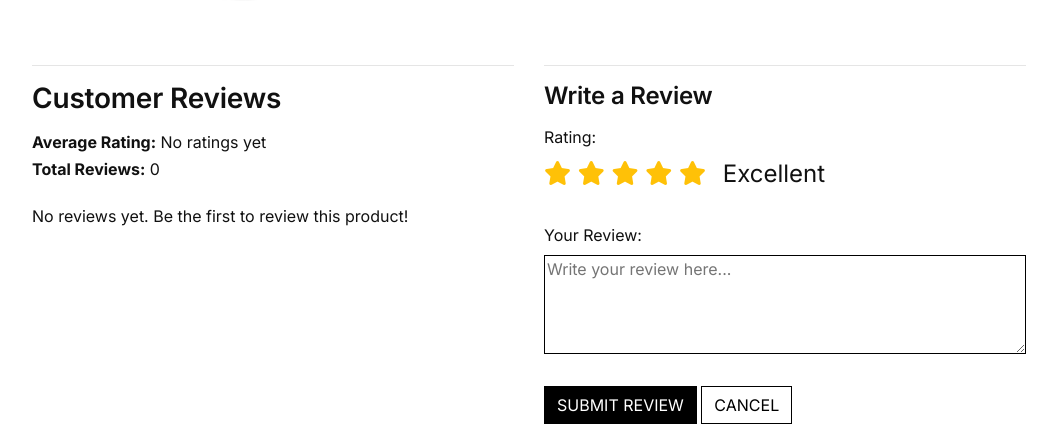
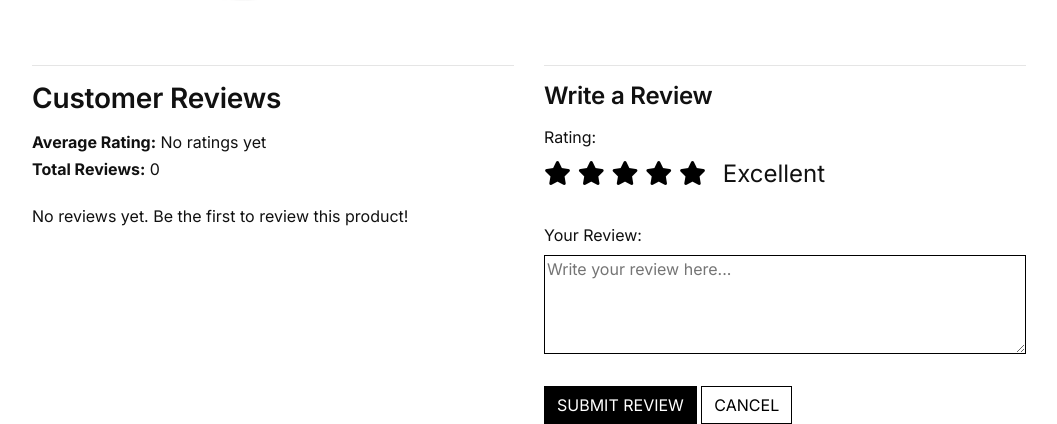
Before and after one commit to jtraveler/project-5-enhanced, a Django app: page /products/12/ in a window 1280 px wide. Shown: the part 841-1265 px from the top of the page, without its empty margins (111-1168 px from the left). Run offline with Django 4.2, Linux system fonts and the light colour scheme; the visitor is signed in with stand-in values (Sample User, id 1); data comes from the database, SQL or seed files in the repository; data that the repository does not hold is empty; some libraries are stand-ins or nearby versions.

Commit message:
feat: Updated the styling of the stars to be black to fit the design theme

```diff
--- a/products/templates/products/product_detail.html
+++ b/products/templates/products/product_detail.html
@@ -199,9 +199,9 @@
                             <h5 class="card-title">
                                 {% for i in "12345" %}
                                     {% if i|add:0 <= review.rating %}
-                                        <i class="fas fa-star text-warning"></i>
+                                        <i class="fas fa-star star-icon"></i>
                                     {% else %}
-                                        <i class="far fa-star text-warning"></i>
+                                        <i class="far fa-star star-icon-empty"></i>
                                     {% endif %}
                                 {% endfor %}
                             </h5>
@@ -261,11 +261,11 @@
                         <div class="form-group">
                             <label>Rating:</label>
                             <div class="star-rating mb-3">
-                                <i class="fas fa-star text-warning star-select" data-rating="1"></i>
-                                <i class="fas fa-star text-warning star-select" data-rating="2"></i>
-                                <i class="fas fa-star text-warning star-select" data-rating="3"></i>
-                                <i class="fas fa-star text-warning star-select" data-rating="4"></i>
-                                <i class="fas fa-star text-warning star-select" data-rating="5"></i>
+                                <i class="fas fa-star star-icon star-select" data-rating="1"></i>
+                                <i class="fas fa-star star-icon star-select" data-rating="2"></i>
+                                <i class="fas fa-star star-icon star-select" data-rating="3"></i>
+                                <i class="fas fa-star star-icon star-select" data-rating="4"></i>
+                                <i class="fas fa-star star-icon star-select" data-rating="5"></i>
                                 <span class="ms-2" id="rating-text">Excellent</span>
                             </div>
                             {{ review_form.rating }}
--- a/products/templates/products/products.html
+++ b/products/templates/products/products.html
@@ -94,8 +94,7 @@
                                             {% endif %}
                                             {% if product.average_rating > 0 %}
                                                 <small class="text-muted">
-                                                    <i class="fas fa-star text-warning mr-1"></i>{{ product.average_rating|floatformat:1 }} / 5
-                                                    ({{ product.review_count }} review{{ product.review_count|pluralize }})
+                                                    <i class="fas fa-star star-icon mr-1"></i>{{ product.average_rating|floatformat:1 }} / 5
                                                 </small>
                                             {% else %}
                                                 <small class="text-muted">No Rating</small>
--- a/products/templates/products/wishlist.html
+++ b/products/templates/products/wishlist.html
@@ -43,7 +43,7 @@
                                         <p class="lead mb-0 text-left font-weight-bold">${{ favorite.product.price }}</p>
                                         {% if favorite.product.average_rating > 0 %}
                                             <small class="text-muted">
-                                                <i class="fas fa-star text-warning mr-1"></i>{{ favorite.product.average_rating|floatformat:1 }} / 5
+                                                <i class="fas fa-star star-icon mr-1"></i>{{ favorite.product.average_rating|floatformat:1 }} / 5
                                             </small>
                                         {% else %}
                                             <small class="text-muted">No Rating</small>
--- a/static/base.css
+++ b/static/base.css
@@ -687,6 +687,23 @@ color: #17a2b8; /* text-info */
 }
 
 
+/* Star Rating Styling - Global */
+.star-icon {
+  color: #000 !important;
+}
+
+.star-icon-empty {
+  color: #000 !important;
+  opacity: 0.3;
+}
+
+/* Override the yellow/warning color for stars */
+.fa-star.text-warning {
+  color: #000 !important;
+}
+
+
+
 /* Star Rating Widget */
 .star-rating {
   font-size: 1.5rem;
@@ -697,6 +714,7 @@ color: #17a2b8; /* text-info */
 .star-rating .star-select {
   cursor: pointer;
   transition: transform 0.2s;
+  color: #000 !important;
 }
 
 .star-rating .star-select:hover {
@@ -704,7 +722,7 @@ color: #17a2b8; /* text-info */
 }
 
 .star-rating .star-select.far {
-  color: #ffc107 !important;
+  color: #000 !important;
   opacity: 0.3;
 }
 
```
